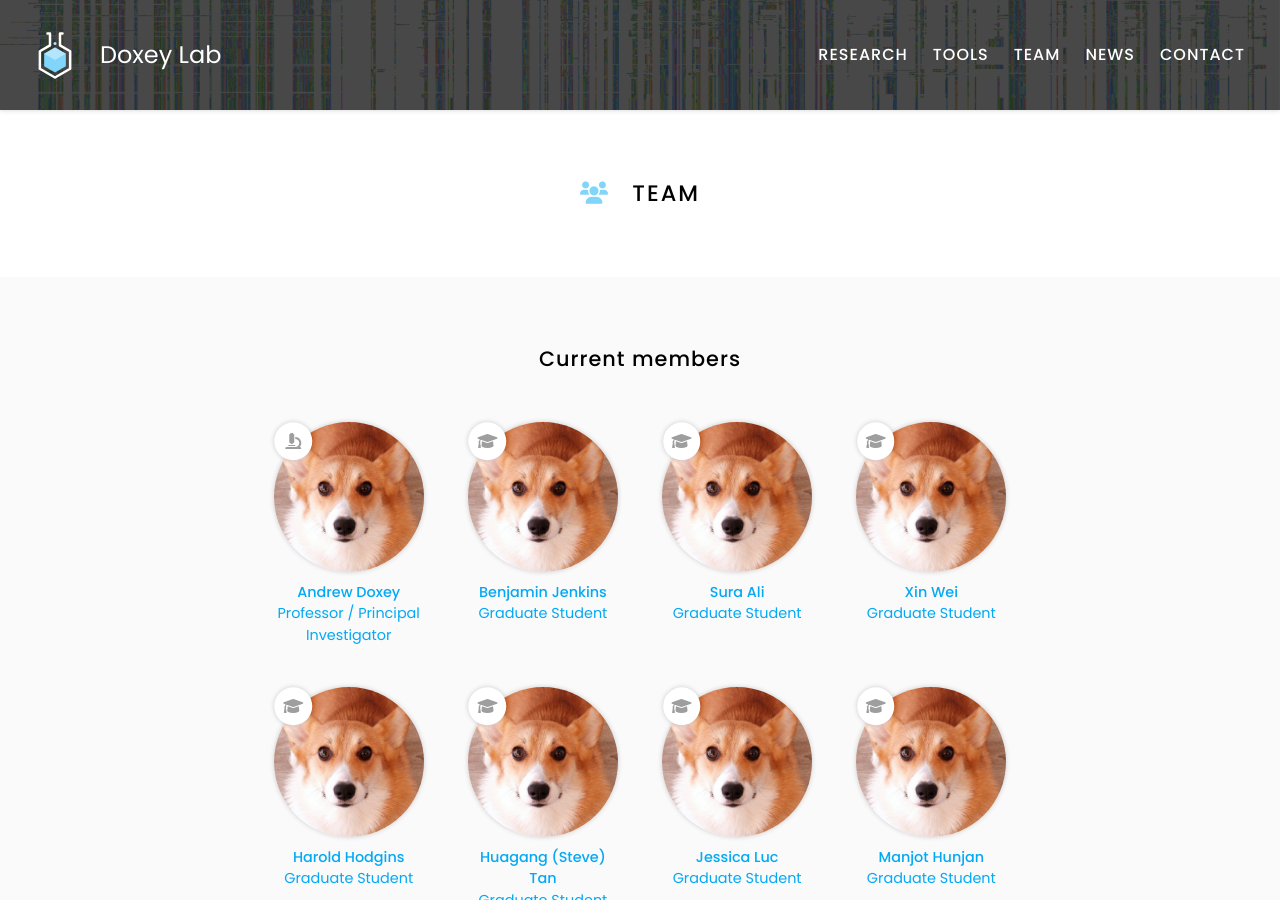
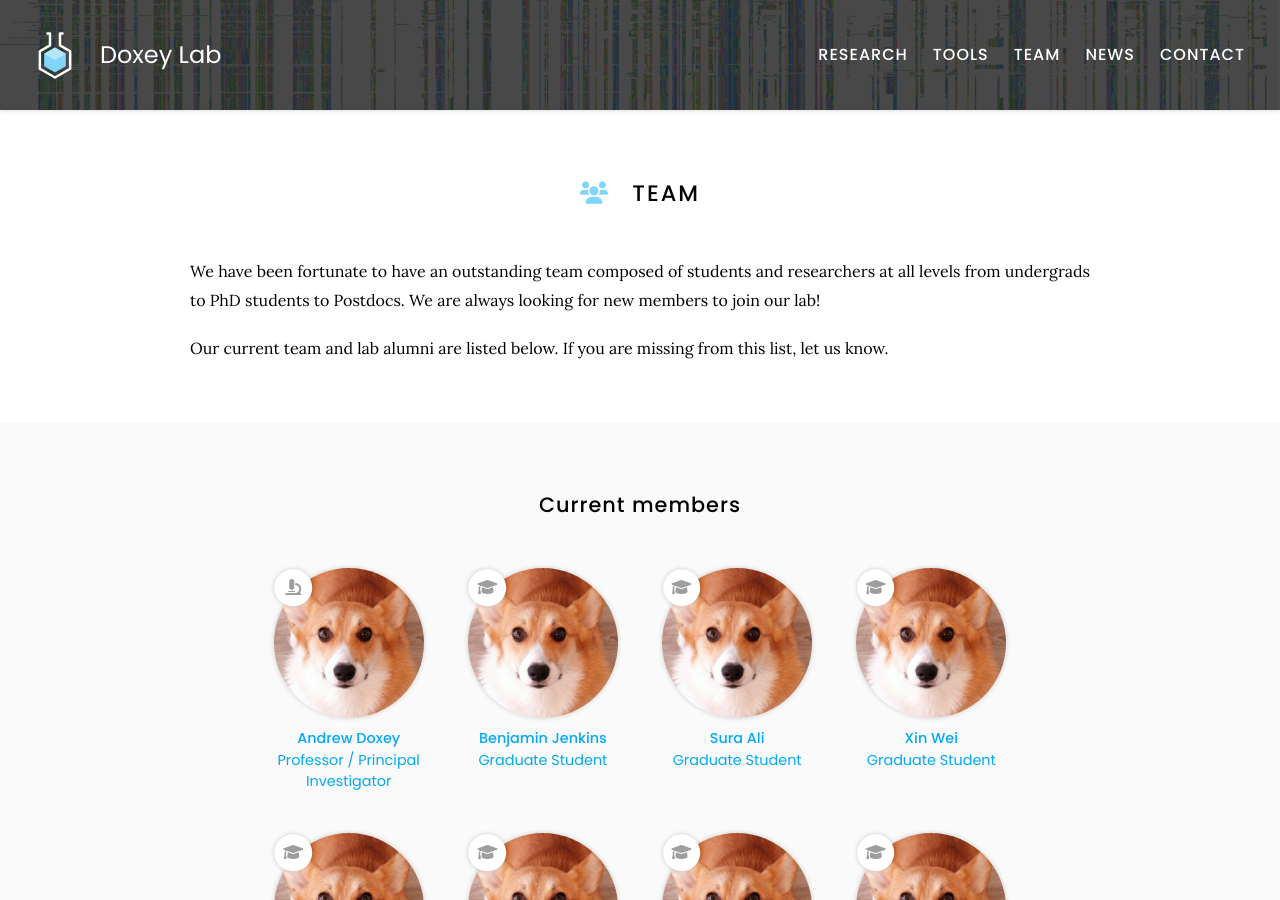
Before and after one commit to doxeylab/doxeylab-website, a Jekyll site: the page built from team/index.md, in a window 1280 px wide and 900 px high. Built offline with Jekyll 4.4.1, drawn with Linux system fonts in a browser that asks for light colours.

Commit message:
Update index.md

```diff
--- a/team/index.md
+++ b/team/index.md
@@ -6,6 +6,10 @@ nav:
 ---
 
 # <i class="fas fa-users"></i>Team
+
+We have been fortunate to have an outstanding team composed of students and researchers at all levels from undergrads to PhD students to Postdocs. We are always looking for new members to join our lab!
+
+Our current team and lab alumni are listed below. If you are missing from this list, let us know.
 
 {% include section.html %}
 
```
